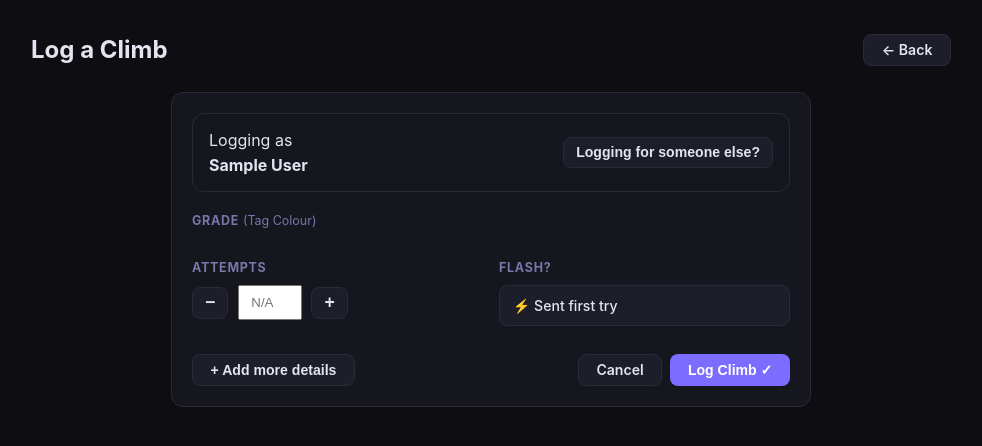
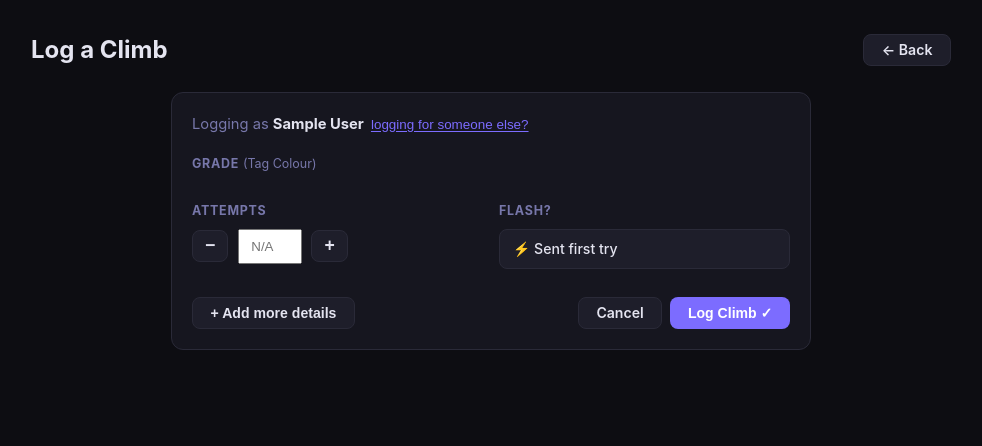
Before and after one commit to legitgodaaron/climbing-tracker, a Flask app: template templates/log.html in a window 1280 px wide. Shown: the part 54-500 px from the top of the page, without its empty margins (149-1131 px from the left). Run offline with Flask 3, Linux system fonts and the light colour scheme; the template is opened without the code that fills it, so the values that code supplies are empty; the visitor is signed in with stand-in values (Sample User, id 1); parts of the project's set-up code (start-up, migrations or seed data) failed here and were passed over; some libraries are stand-ins or nearby versions.

Commit message:
made logging for others cleaner

```diff
--- a/templates/log.html
+++ b/templates/log.html
@@ -16,12 +16,11 @@
 
     {% if current_climber %}
     <div class="form-group">
-      <div class="card" style="padding:0.85rem 1rem; display:flex; justify-content:space-between; align-items:center; gap:0.8rem; margin-bottom:0.45rem;">
-        <div>
-          <div class="field-label" style="margin-bottom:0.1rem;">Logging as</div>
-          <div style="font-weight:700;">{{ current_climber.name }}</div>
-        </div>
-        <button type="button" class="btn btn-secondary" id="toggle-alt-user" style="padding:0.45rem 0.75rem;">Logging for someone else?</button>
+      <div style="display:flex; align-items:center; gap:0.45rem; flex-wrap:wrap; margin-bottom:0.35rem;">
+        <span style="font-size:0.92rem; color:var(--muted);">Logging as <strong style="color:var(--text);">{{ current_climber.name }}</strong></span>
+        <button type="button" id="toggle-alt-user" style="background:none; border:none; color:var(--accent); padding:0; font-size:0.84rem; cursor:pointer; text-decoration:underline; text-underline-offset:2px;">
+          logging for someone else?
+        </button>
       </div>
 
       <div id="alt-user-wrap" hidden>
```
